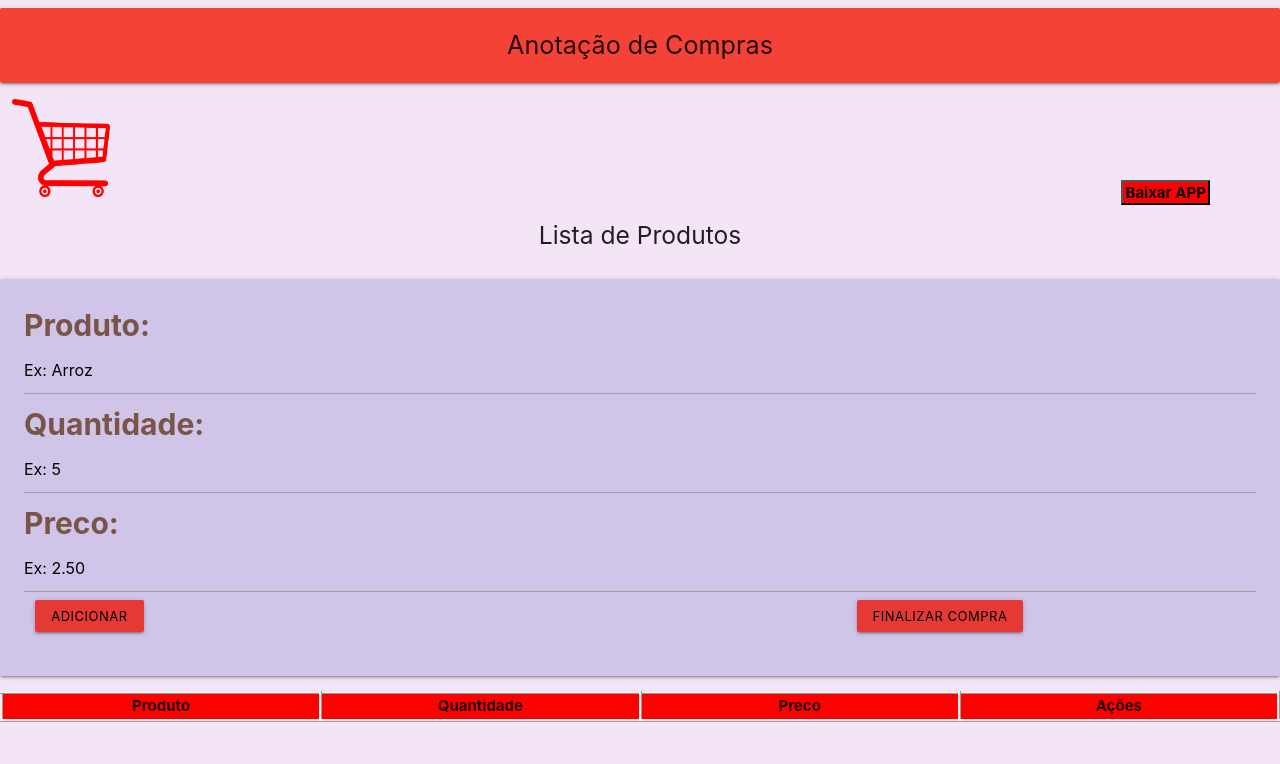
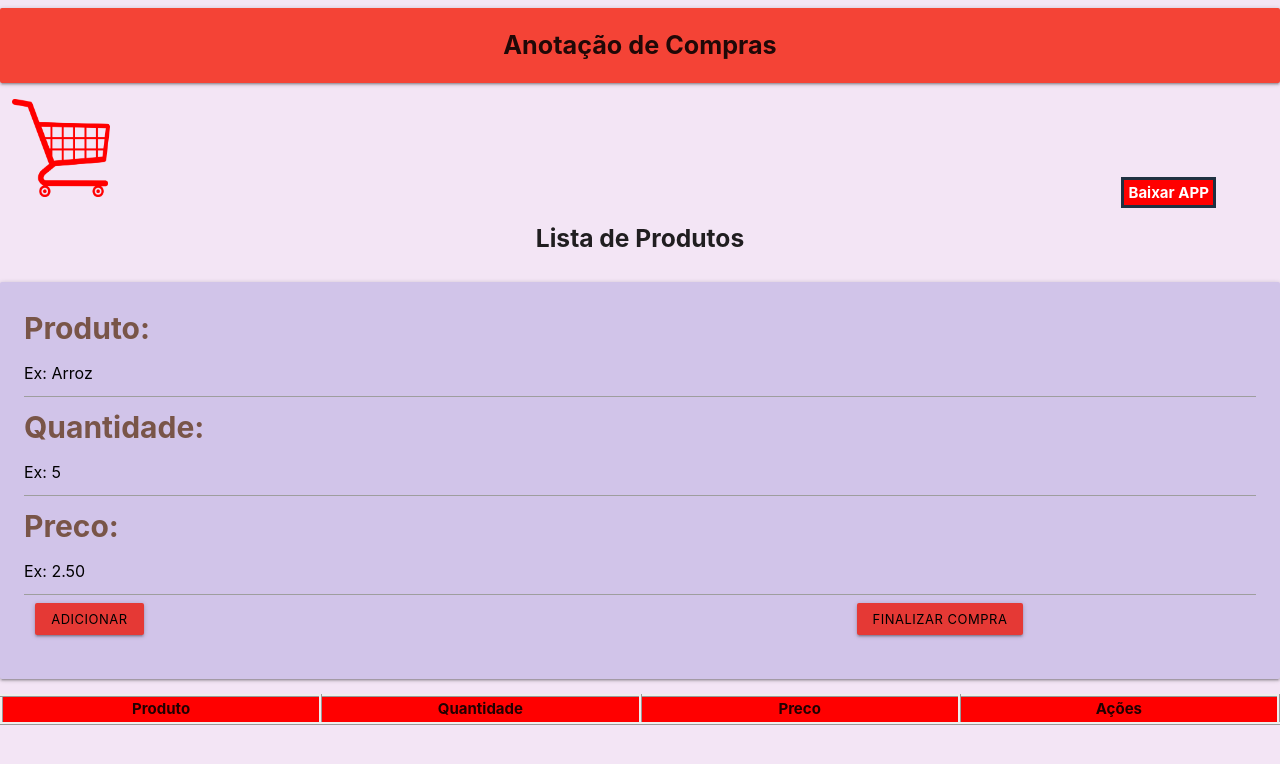
Before and after one commit to AlefdeJesus/Anotacao-de-compras, a plain HTML site: page index.html in a window 1280 px wide. Drawn offline with nearby package versions, Linux system fonts and the light colour scheme.

Commit message:
Tudo ok
Botão com função de baixar o APP foi adicionado.

```diff
--- a/css/style.css
+++ b/css/style.css
@@ -2,73 +2,6 @@
     * {
         margin: 0;
     }
-    /*body {
-        font-family: 'Open Sans', sans-serif;
-        background-color: white;
-        max-width: 200px;
-        max-width: 2000px;
-    }*/
-   /* header {
-        background-color: blue;
-        padding: 10px;
-        color: white;
-        text-align: center;
-
-    }
-    span{
-        font-size: 30px;
-        font-weight: bold;
-        text-align: center;
-    }
-
-
-    main {
-        padding: 5px;
-
-    }
-    .card {
-        background-color: rgb(161, 157, 223);
-        border: 1px solid  thistle;
-        padding: 20px;
-        margin-top: 15px;
-        border-radius: 8px;
-    }
-    .lineInput{
-        display: grid;
-        margin-bottom: 10px;
-    }
-    input{
-        padding: 15px;
-        border: 1px solid wheat;
-        border-radius: 5px;
-        outline: 0;
-    }
-    button{
-        margin: 2 2px;
-        border: 0px;
-        outline: 0;
-        padding: 12px;
-        background-color: blue;
-        color: white;
-        border-radius: 10px;
-        font-weight: bold;
-
-    }
-    button:hover{
-        background-color: rgb(12, 12, 114);
-    }
-    .content{
-        margin-top: 15px;
-
-    }
-     table{
-        border-collapse: collapse;
-        border: 3px solid black;
-        background-color: white;
-        width: 100%;
-
-    }
-   */
 
     #imgCarrinho{
         padding: 1px;
@@ -115,9 +48,17 @@
 		background-color:red;
 		font-size:1rem;
 		font-weight:bold;
-		padding: 2px;
+		padding: 4px;
+        border: solid rgb(31, 49, 65);
+
 	}
 	#btnapp:hover{
-		background-color:#FF4500;
-		color: white;
+		background-color:#45bdf5;
+		color: rgb(108, 183, 226);
 	}
+    .fontbold{
+        font-weight: bold;
+    }
+    .colorbtn{
+        color: white;
+    }
--- a/index.html
+++ b/index.html
@@ -10,19 +10,19 @@
     <link href="https://fonts.googleapis.com/css2?family=Open+Sans:wght@300&display=swap" rel="stylesheet">
     <link rel="stylesheet" href="materialize/css/materialize.css">
     <title>Anotação de Compras</title>
-    <script src="js/scripit1.js"></script>
 </head>
 <body class="#f3e5f5 purple lighten-5">
     <header>
-        <h1 class="flow-text card-panel red center-align " >Anotação de Compras</h1>
+        <h1 class="flow-text card-panel red center-align fontbold" >Anotação de Compras</h1>
 
     </header>
     <main>
         <div class="row">
             <div  class="col s12">
             <img src="img/carrinho.png" alt="Carrinho de Compra" id="imgCarrinho" class="responsive-img" onClick="window.location.reload()">
-			<button id="btnapp">Baixar APP</button>
-            <h5 class="center-align">Lista de Produtos</h5>
+			<button id="btnapp"> <a class="colorbtn" href="app/Anotação de Compras.apk" download>Baixar APP</a></button>
+
+            <h5 class="center-align fontbold">Lista de Produtos</h5>
 
         </div>
      </div>
@@ -108,7 +108,8 @@ document.addEventListener("keypress", function(e) {
   };
 }) ;
 </script>
-
+<script src="js/scripit1.js"></script>
+<script src="js/download.js"></script>
 <!--JS DO MATIALIZE-->
 <script src="materialize/js/materialize.js"></script>
 <!--JQUERY NO MODO CDN-->
--- /dev/null
+++ b/js/download.js
@@ -0,0 +1,4 @@
+const btnapp = document.querySelector('#btnapp')
+btnapp.addEventListener('click',()=>{
+    alert('Você esta baixando um APK compatível com sistema android!')
+})
```
Also changed, not shown: 1 other file.
